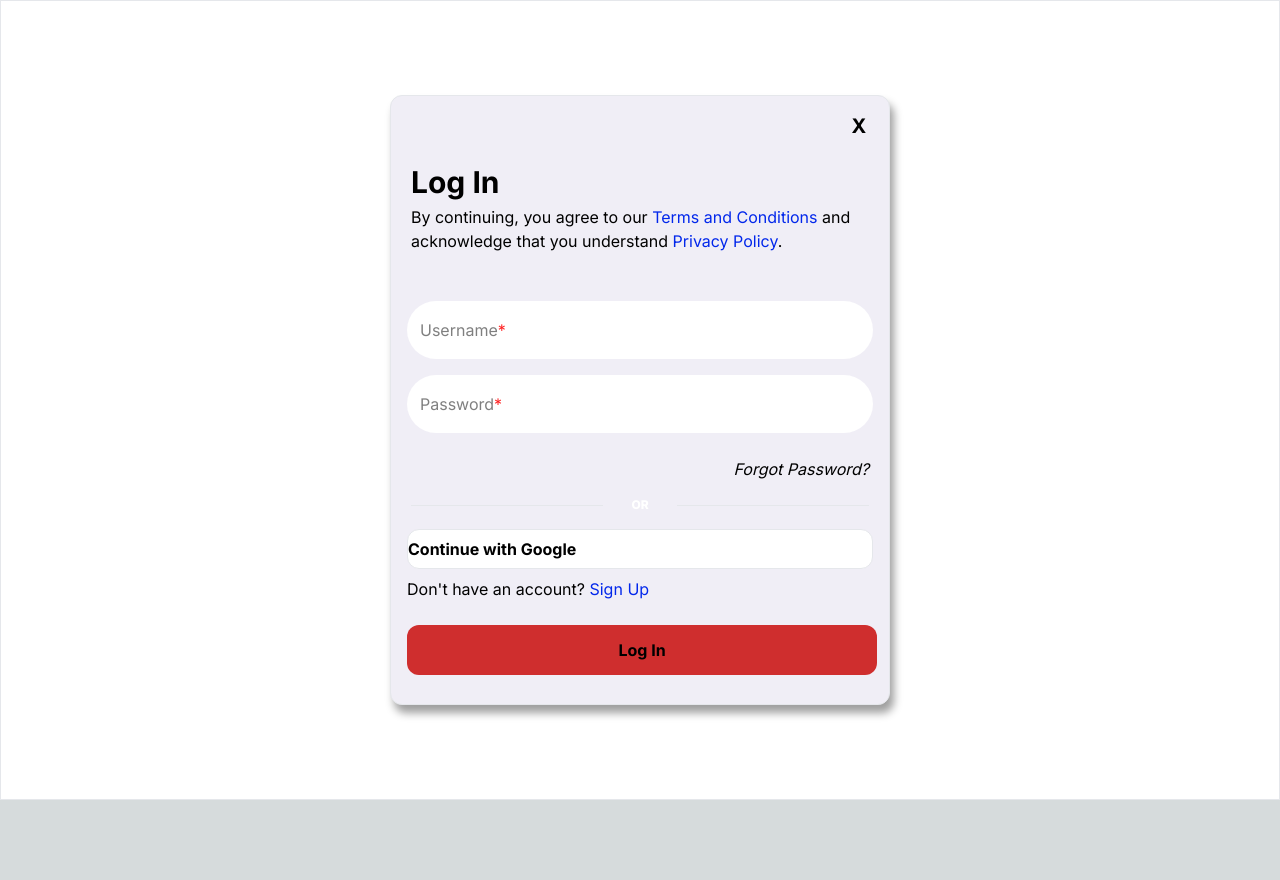
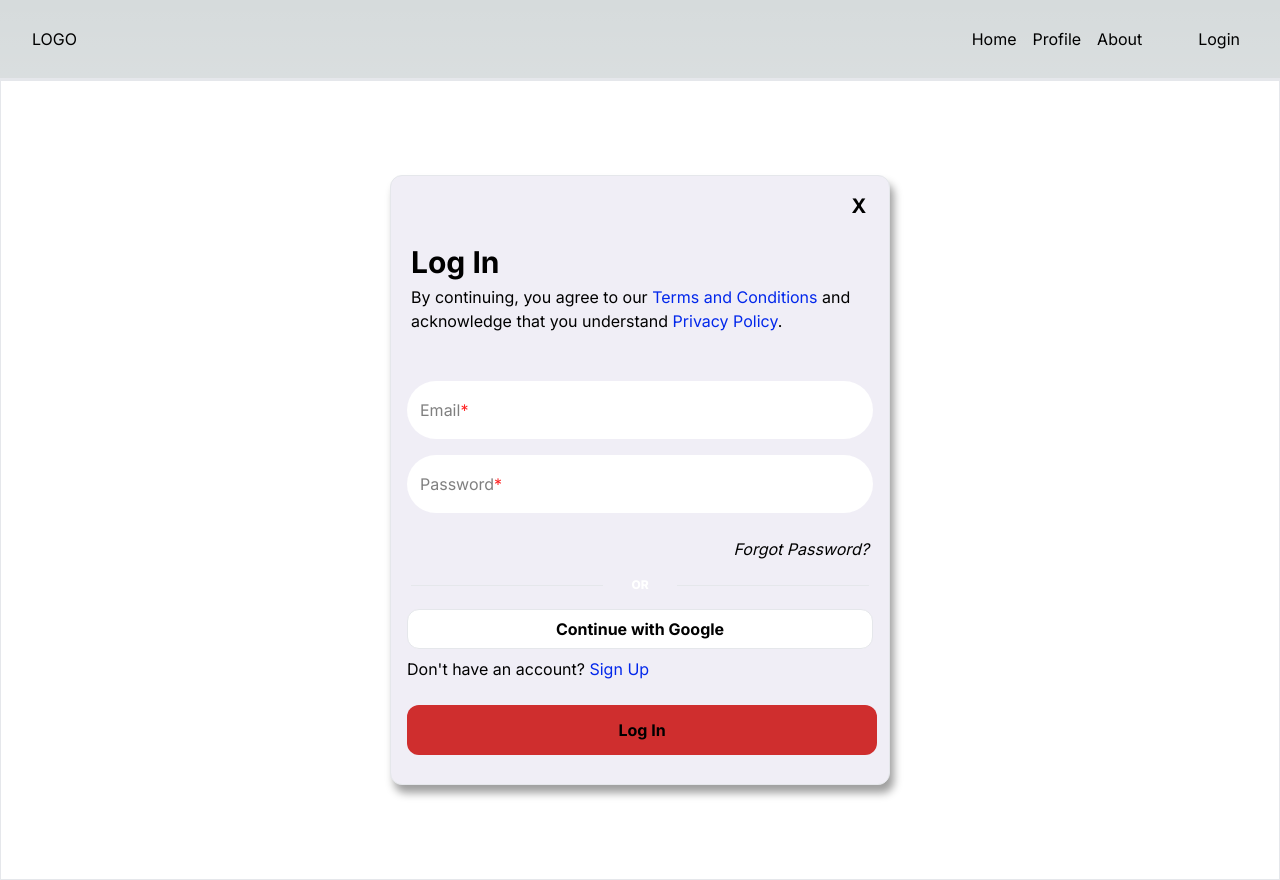
Before and after one commit to hplar05/zppsu-inc-form-automate-system, a Next.js app: page /sign-in in a window 1280 px wide. Before the commit the page ends 800 px from the top, so only its background shows below. Built offline with nearby package versions, Linux system fonts and the light colour scheme; no server answers.

Commit message:
feat: add google auth

```diff
--- a/app/(auth)/sign-in/page.jsx
+++ b/app/(auth)/sign-in/page.jsx
@@ -3,22 +3,35 @@ import React, { useState } from "react";
 import { useRouter, useSearchParams } from "next/navigation";
 import { useSignInWithEmailAndPassword } from "react-firebase-hooks/auth";
 import { auth } from "@/app/firebase/config";
+import { UserAuth } from "@/app/context/AuthContext";
 
 export default function LoginPage() {
   const router = useRouter();
   const [email, setEmail] = useState("");
   const [password, setPassword] = useState("");
   const [signInWithEmailAndPassword] = useSignInWithEmailAndPassword(auth);
+  const { user, googleSignIn, logOut } = UserAuth();
+
+  const handleGoogleSignIn = async () => {
+    try {
+      await googleSignIn();
+      if (res.user) {
+        router.push("/");
+      }
+    } catch (e) {
+      console.error(e);
+    }
+  };
 
   const handleSignIn = async () => {
     try {
       const res = await signInWithEmailAndPassword(email, password);
       console.log({ res });
-      setEmail("");
-      setPassword("");
+      if (res.user) {
         router.push("/");
+      }
     } catch (error) {
-      console.error(e);
+      console.error(error);
     }
   };
 
@@ -57,6 +70,7 @@ export default function LoginPage() {
             </p>
           </div>
         </div>
+        <form>
           <div className="input-container grid gap-1 h-[120px] mt-12 ml-4 mr-4">
             <div className="relative mb-3">
               <input
@@ -66,12 +80,13 @@ export default function LoginPage() {
                 placeholder=""
                 value={email}
                 onChange={(e) => setEmail(e.target.value)}
+                required
               />
               <label
                 htmlFor="floatingInput"
                 className="pointer-events-none absolute left-0 top-0 origin-[0_0] border border-solid border-transparent px-3 py-4 text-[#00000080] transition-[opacity,_transform] duration-200 ease-linear peer-focus:-translate-y-2 peer-focus:translate-x-[0.15rem] peer-focus:scale-[0.85] peer-focus:text-primary peer-[:not(:placeholder-shown)]:-translate-y-2 peer-[:not(:placeholder-shown)]:translate-x-[0.15rem] peer-[:not(:placeholder-shown)]:scale-[0.85] motion-reduce:transition-none dark:peer-focus:text-primary"
               >
-              Username<span className="text-[#FF2222]">*</span>
+                Email<span className="text-[#FF2222]">*</span>
               </label>
             </div>
             <div className="relative mb-3">
@@ -82,6 +97,7 @@ export default function LoginPage() {
                 placeholder="Password"
                 value={password}
                 onChange={(e) => setPassword(e.target.value)}
+                required
               />
               <label
                 htmlFor="floatingPassword"
@@ -106,7 +122,10 @@ export default function LoginPage() {
             </div>
           </div>
           <div className="h-[40px] grid items-center mt-3 ml-4 mr-4">
-          <label className="border rounded-xl  bg-white h-[40px] grid items-center font-bold cursor-pointer">
+            <label
+              className="text-center border rounded-xl text-black bg-white h-[40px] grid items-center font-bold cursor-pointer"
+              onClick={handleGoogleSignIn}
+            >
               Continue with Google
             </label>
           </div>
@@ -129,6 +148,7 @@ export default function LoginPage() {
               Log In
             </button>
           </div>
+        </form>
       </div>
     </main>
   );
--- a/app/(auth)/sign-up/page.jsx
+++ b/app/(auth)/sign-up/page.jsx
@@ -3,12 +3,14 @@ import React, { useState } from "react";
 import { useRouter, useSearchParams } from "next/navigation";
 import { useCreateUserWithEmailAndPassword } from "react-firebase-hooks/auth";
 import { auth } from "@/app/firebase/config";
+import { UserAuth } from "@/app/context/AuthContext";
 import toast, { Toaster } from "react-hot-toast";
 
 export default function SignupPage() {
   const router = useRouter();
   const [email, setEmail] = useState("");
   const [password, setPassword] = useState("");
+  const { user, googleSignIn, logOut } = UserAuth();
 
   const [createUserWithEmailAndPassword] =
     useCreateUserWithEmailAndPassword(auth);
@@ -17,15 +19,22 @@ export default function SignupPage() {
     router.push("/sign-in");
   };
 
+  const handleGoogleSignUp = async () => {
+    try {
+      await googleSignIn();
+    } catch (e) {
+      console.error(e);
+    }
+  };
+
   const handleSignUp = async () => {
     try {
       const res = await createUserWithEmailAndPassword(email, password);
       console.log({ res });
       sessionStorage.setItem("user", true);
-      setEmail("");
-      setPassword("");
-      toast.success("Successfully created!");
-      <Toaster />;
+      if (res.user) {
+        router.push("/login");
+      }
       router.push("/sign-in");
     } catch (e) {
       console.error(e);
@@ -115,7 +124,10 @@ export default function SignupPage() {
             </div>
           </div>
           <div className="h-[40px] grid items-center mt-3 ml-4 mr-4">
-            <label className="border rounded-xl  bg-white h-[40px] grid items-center font-bold cursor-pointer">
+            <label
+              className="border rounded-xl text-black text-center  bg-white h-[40px] grid items-center font-bold cursor-pointer"
+              onClick={handleGoogleSignUp}
+            >
               Continue with Google
             </label>
           </div>
--- /dev/null
+++ b/app/components/NavBar.jsx
@@ -0,0 +1,30 @@
+import Link from "next/link";
+import React from "react";
+import { UserAuth } from "../context/AuthContext";
+
+const NavBar = () => {
+  const { user } = UserAuth();
+  return (
+    <div className="h-20 w-full border-b-2 flex items-center justify-between p-2">
+      <ul className="flex ml-6">
+        <li>LOGO</li>
+      </ul>
+      <ul className="flex">
+        <li className="p-2 cursor-pointer">
+          <Link href="/">Home</Link>
+        </li>
+        <li className="p-2 cursor-pointer">
+          <Link href="/">Profile</Link>
+        </li>
+        <li className="p-2 cursor-pointer">
+          <Link href="/">About</Link>
+        </li>
+        <li className="ml-10 mr-6 p-2 cursor-pointer">
+          <Link href="/sign-in">Login</Link>
+        </li>
+      </ul>
+    </div>
+  );
+};
+
+export default NavBar;
--- /dev/null
+++ b/app/context/AuthContext.js
@@ -0,0 +1,33 @@
+import { useContext, createContext, useState, useEffect } from "react";
+import { signInWithPopup, signOut, onAuthStateChanged, GoogleAuthProvider } from "firebase/auth";
+import { auth } from "@/app/firebase/config";
+
+const AuthContext = createContext()
+
+export const AuthContextProvider = ({children}) => {
+    const [user, setUser] = useState(null);
+
+    const googleSignIn = () => {
+        const provider = new GoogleAuthProvider()
+        signInWithPopup (auth, provider)
+    }
+
+    const logOut = () => {
+        signOut(auth)
+    }
+
+    useEffect(() => {
+        const unsubscribe = onAuthStateChanged(auth, (currentUser) => {
+            setUser(currentUser)
+        });
+        return () => unsubscribe();
+    }, [user]);
+
+    return (
+        <AuthContext.Provider value={{user, googleSignIn, logOut}}>{children}</AuthContext.Provider>
+    )
+}
+
+export const UserAuth = () => {
+    return useContext(AuthContext)
+}
--- a/app/firebase/config.js
+++ b/app/firebase/config.js
@@ -1,8 +1,6 @@
 // Import the functions you need from the SDKs you need
 import { initializeApp, getApps, getApp } from "firebase/app";
 import {getAuth} from 'firebase/auth';
-
-
 
 const firebaseConfig = {
   apiKey: process.env.NEXT_PUBLIC_FIREBASE_API_KEY,
--- a/app/layout.js
+++ b/app/layout.js
@@ -1,17 +1,24 @@
+'use client'
 import { Inter } from 'next/font/google'
+import { useRouter } from 'next/router'
 import './globals.css'
+import { AuthContextProvider } from './context/AuthContext'
+import NavBar from './components/NavBar'
+
 
 const inter = Inter({ subsets: ['latin'] })
 
-export const metadata = {
-  title: 'Create Next App',
-  description: 'Generated by create next app',
-}
 
 export default function RootLayout({ children }) {
+
   return (
     <html lang="en">
-      <body className={inter.className}>{children}</body>
+      <body className={inter.className}>
+      <AuthContextProvider>
+           <NavBar />
+          {children}
+        </AuthContextProvider>
+      </body>
     </html>
   )
 }
```
Lines whose indentation alone changed are shown as unchanged.
